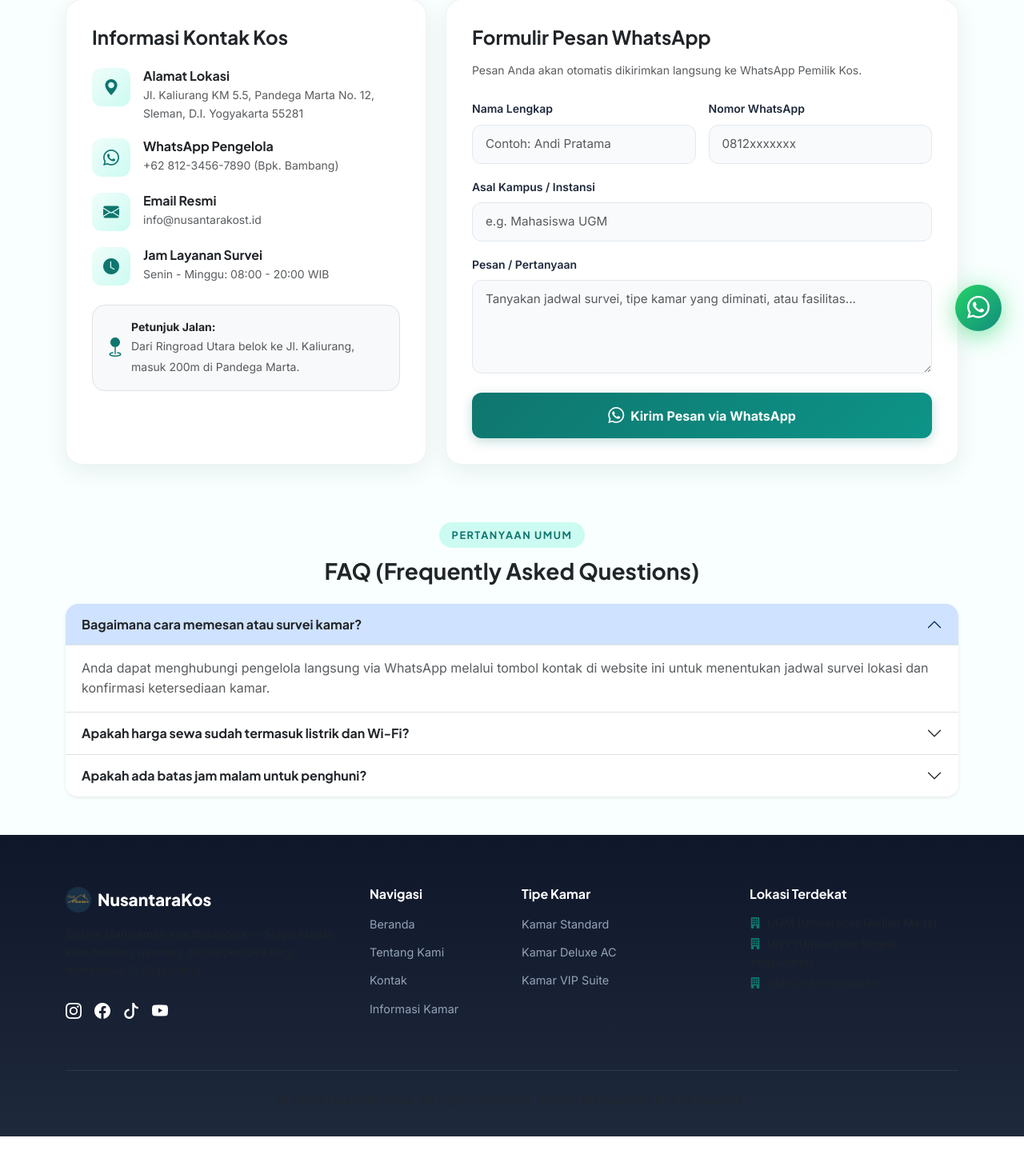
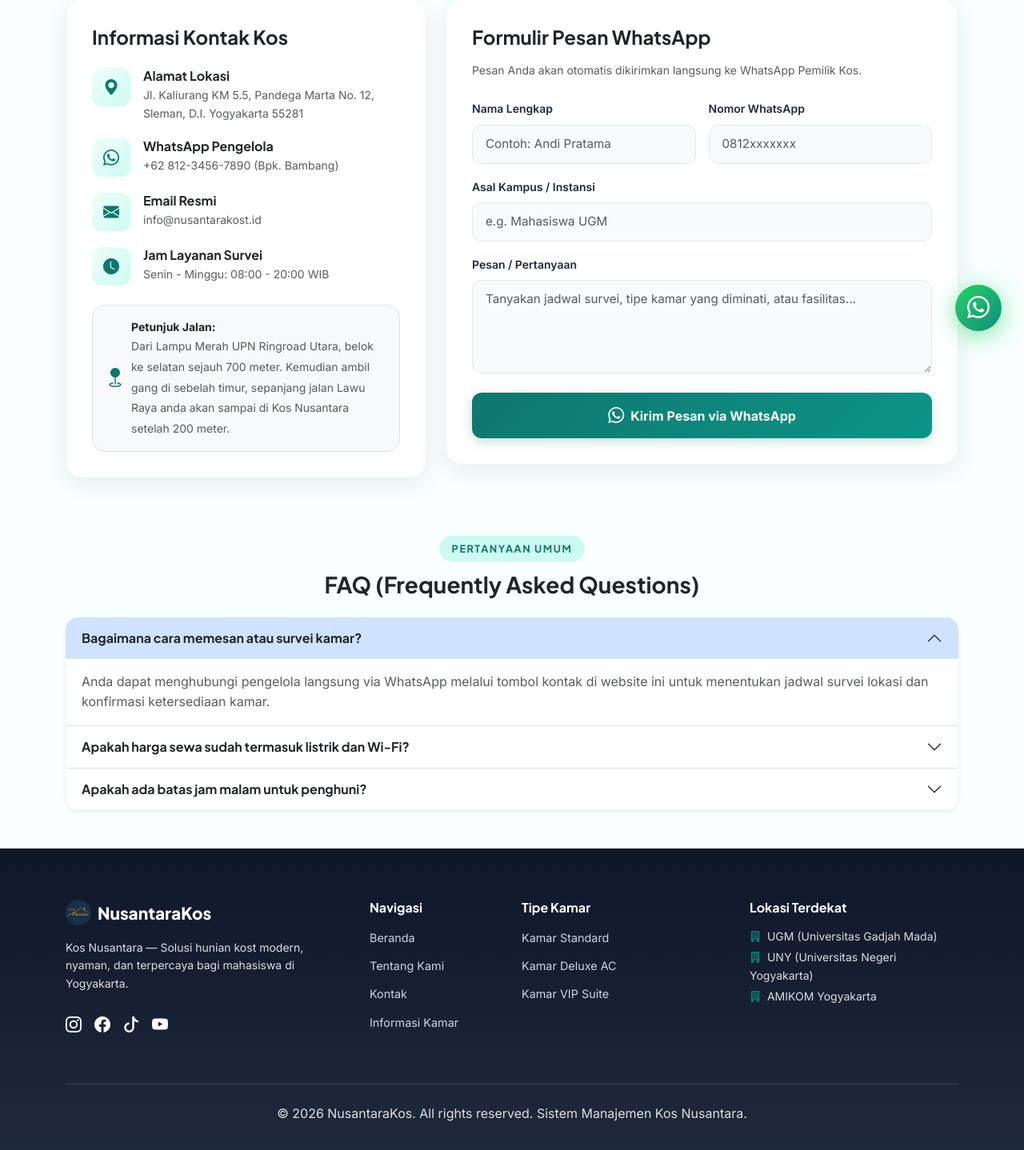
Before and after one commit to aryowisang/NusaantaraKost-Pub, a Flask app: page /contact in a window 1280 px wide. Shown: the part 358-1796 px from the top of the page at 80% size. Run offline with Flask 3, Linux system fonts and the light colour scheme.

Commit message:
ready for deploy

```diff
--- a/static/css/style.css
+++ b/static/css/style.css
@@ -730,9 +730,20 @@ h1, h2, h3, h4, h5, h6, .font-heading {
    ══════════════════════════════════════════════════════════════════════════ */
 .footer {
     background: linear-gradient(180deg, #0F172A, #1E293B);
-    color: #94A3B8;
+    color: #F8FAFC;
     padding-top: 4rem;
     padding-bottom: 2rem;
+}
+
+.footer p,
+.footer span,
+.footer small {
+    color: rgba(255, 255, 255, 0.85) !important;
+}
+
+.footer .text-white-50,
+.footer .text-muted {
+    color: rgba(255, 255, 255, 0.85) !important;
 }
 
 .footer-brand {
@@ -754,7 +765,7 @@ h1, h2, h3, h4, h5, h6, .font-heading {
 .footer-links li { margin-bottom: 0.6rem; }
 
 .footer-links a {
-    color: #94A3B8;
+    color: #CBD5E1;
     text-decoration: none;
     font-size: 0.9rem;
     transition: var(--transition);
@@ -766,9 +777,14 @@ h1, h2, h3, h4, h5, h6, .font-heading {
 }
 
 .footer-bottom {
-    border-top: 1px solid rgba(255, 255, 255, 0.08);
+    border-top: 1px solid rgba(255, 255, 255, 0.15);
     padding-top: 1.5rem;
     margin-top: 3rem;
+    color: rgba(255, 255, 255, 0.85);
+}
+
+.footer-bottom p {
+    color: rgba(255, 255, 255, 0.85) !important;
 }
 
 .hover-teal:hover { color: #5EEAD4 !important; }
--- a/templates/public/base.html
+++ b/templates/public/base.html
@@ -67,8 +67,8 @@
                         <img src="{{ url_for('static', filename='images/logo.png') }}" alt="Logo NusantaraKos" style="width: 32px; height: 32px;">
                         NusantaraKos
                     </div>
-                    <p class="small text-muted mb-4">
-                        Sistem Manajemen Kos Nusantara — Solusi hunian kost modern, nyaman, dan terpercaya bagi mahasiswa di Yogyakarta.
+                    <p class="small text-white-50 mb-4">
+                        Kos Nusantara — Solusi hunian kost modern, nyaman, dan terpercaya bagi mahasiswa di Yogyakarta.
                     </p>
                     <div class="d-flex gap-3 text-white fs-5">
                         <a href="#" class="text-white hover-teal"><i class="bi bi-instagram"></i></a>
@@ -99,20 +99,20 @@
 
                 <div class="col-lg-3 col-md-6">
                     <h6 class="text-white fw-bold mb-3">Lokasi Terdekat</h6>
-                    <p class="small text-muted mb-1"><i class="bi bi-building-fill me-1 text-teal"></i> UGM (Universitas Gadjah Mada)</p>
-                    <p class="small text-muted mb-1"><i class="bi bi-building-fill me-1 text-teal"></i> UNY (Universitas Negeri Yogyakarta)</p>
-                    <p class="small text-muted mb-1"><i class="bi bi-building-fill me-1 text-teal"></i> AMIKOM Yogyakarta</p>
+                    <p class="small text-white-50 mb-1"><i class="bi bi-building-fill me-1 text-teal"></i> UGM (Universitas Gadjah Mada)</p>
+                    <p class="small text-white-50 mb-1"><i class="bi bi-building-fill me-1 text-teal"></i> UNY (Universitas Negeri Yogyakarta)</p>
+                    <p class="small text-white-50 mb-1"><i class="bi bi-building-fill me-1 text-teal"></i> AMIKOM Yogyakarta</p>
                 </div>
             </div>
 
-            <div class="footer-bottom text-center text-muted">
+            <div class="footer-bottom text-center text-white-50">
                 <p class="mb-0">&copy; 2026 NusantaraKos. All rights reserved. Sistem Manajemen Kos Nusantara.</p>
             </div>
         </div>
     </footer>
 
     <!-- Floating WhatsApp CTA -->
-    <a href="https://wa.me/6281234567890?text=Halo%20NusantaraKos,%20saya%20tertarik%20dengan%20kamar%20kos." class="floating-wa" target="_blank" title="Chat WhatsApp">
+    <a href="https://wa.me/6282243104070?text=Halo%20NusantaraKos,%20saya%20tertarik%20dengan%20kamar%20kos." class="floating-wa" target="_blank" title="Chat WhatsApp">
         <i class="bi bi-whatsapp"></i>
     </a>
 
--- a/templates/public/contact.html
+++ b/templates/public/contact.html
@@ -56,7 +56,7 @@
                             <i class="bi bi-geo-fill text-teal fs-4"></i>
                             <div>
                                 <small class="fw-bold d-block text-dark">Petunjuk Jalan:</small>
-                                <small class="text-muted">Dari Ringroad Utara belok ke Jl. Kaliurang, masuk 200m di Pandega Marta.</small>
+                                <small class="text-muted">Dari Lampu Merah UPN Ringroad Utara, belok ke selatan sejauh 700 meter. Kemudian ambil gang di sebelah timur, sepanjang jalan Lawu Raya anda akan sampai di Kos Nusantara setelah 200 meter.</small>
                             </div>
                         </div>
                     </div>
```
